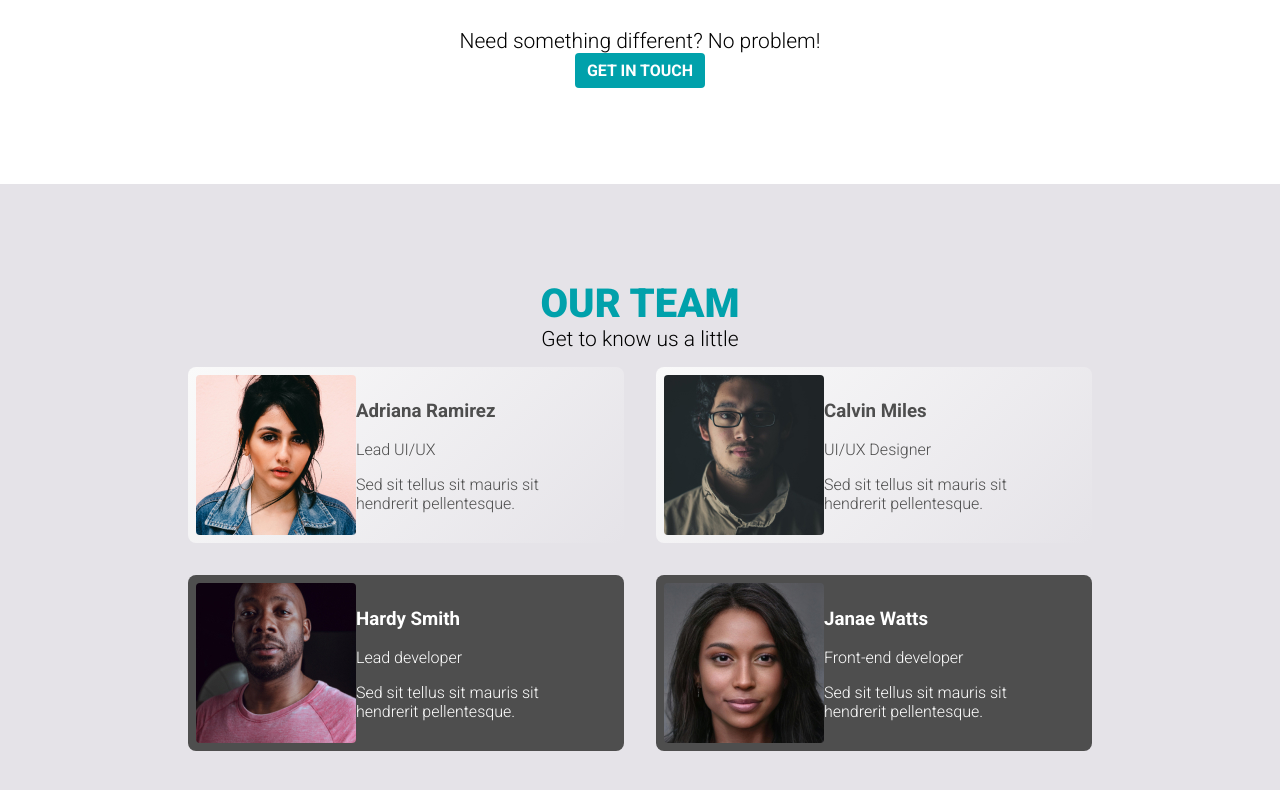
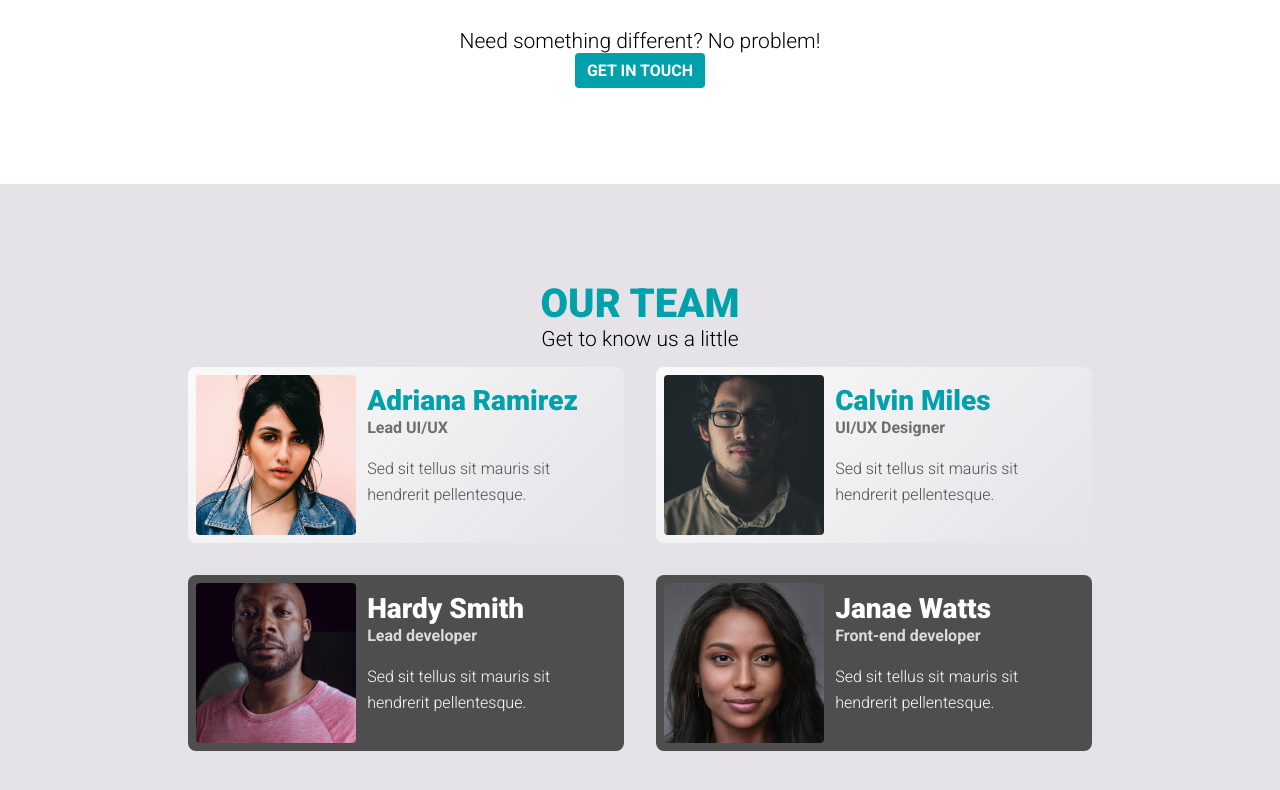
Before and after one commit to DJO52000/TeamPage, a plain HTML site: page index.html in a window 1280 px wide. Shown: the part 586-1376 px from the top of the page. Drawn offline with Linux system fonts and the light colour scheme.

Commit message:
Team Section Updated

```diff
--- a/css/styles.css
+++ b/css/styles.css
@@ -59,6 +59,7 @@ section {
 .bg-light {
   --bg: var(--clr-neutral-400);
   --fg: var(--clr-neutral-100);
+  --pop: var(--clr-primary-400);
 
   color: var(--clr-neutral-400);
   background: linear-gradient(-45deg, #e5e3e8, #fafafa);
@@ -67,6 +68,7 @@ section {
 .bg-accent {
   --fg: var(--clr-neutral-400);
   --bg: var(--clr-neutral-100);
+  --pop: var(--clr-neutral-100);
 
   color: var(--clr-neutral-100);
   background: linear-gradient(-45deg, #00a1ab, #3741a0);
@@ -129,6 +131,7 @@ section {
   line-height: 1;
   font-weight: 900;
   margin: 0;
+  color: var(--pop);
 }
 
 .plan__price span {
@@ -156,8 +159,8 @@ section {
 }
 
 .team-member {
-  /* background: #abc; */
   text-align: left;
+  line-height: 1.6;
   flex: 1 1 45%;
   margin: 1em;
   display: flex;
@@ -169,4 +172,19 @@ section {
 .team-member img {
   width: 10rem;
   border-radius: 0.25em;
+  margin-right: .7em;
 }
+
+.team-member .name {
+  font-size: 1.75rem;
+  font-weight: 900;
+  line-height: 1;
+  color: var(--pop);
+  margin: 0;
+}
+
+.team-member .position {
+  margin-top: 0;
+  font-weight: 700;
+  opacity: 0.8;
+}
```
